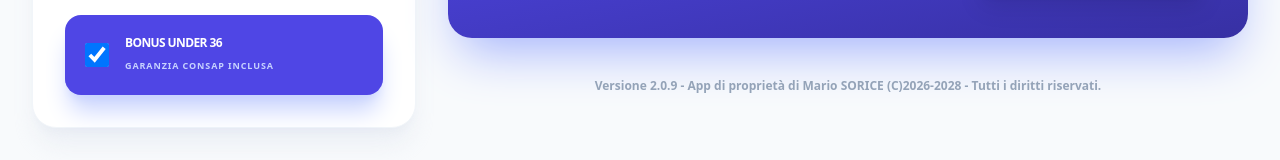
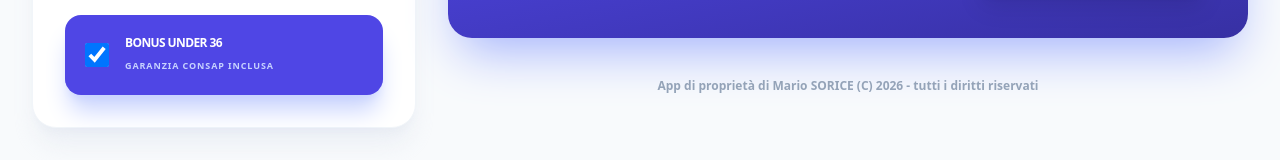
Before and after one commit to jopummarola-svg/Bancometro, a React (Vite) app: page / in a window 1280 px wide. Shown: the part 934-1094 px from the top of the page. Built offline with nearby package versions, Linux system fonts and the light colour scheme.

Commit message:
Add files via upload

```diff
--- a/App.tsx
+++ b/App.tsx
@@ -400,7 +400,7 @@ Riepilogo simulazione Bancometro.it:
               </div>
 
               <p className="text-center text-xs font-semibold text-slate-400 py-2">
-                Versione 2.0.9 - App di proprietà di Mario SORICE (C)2026-2028 - Tutti i diritti riservati.
+                App di proprietà di Mario SORICE (C) 2026 - tutti i diritti riservati
               </p>
 
             </section>
```
